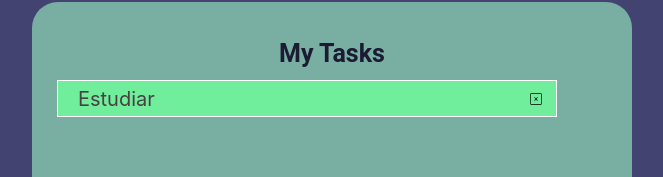
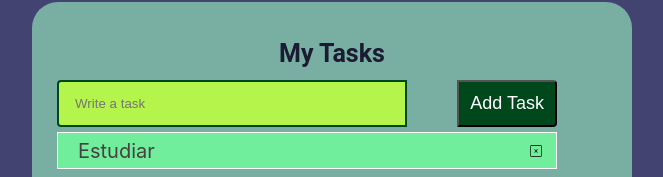
Before and after one commit to kaizenaurelius/task-manager-react, a React (Create React App) app: page / in a window 1280 px wide. Shown: the part 200-377 px from the top of the page, without its empty margins (308-971 px from the left). Built offline with nearby package versions, Linux system fonts and the light colour scheme.

Commit message:
Cambio nombre de todo a task. Ajuste de estilos de task-form

```diff
--- a/src/App.css
+++ b/src/App.css
@@ -14,7 +14,7 @@ h1 {
 
 
 }
-.to-do-container {
+.task-container {
     display: flex;
     flex-direction: column;
     justify-content: center;
@@ -32,7 +32,7 @@ h1 {
     max-width: 20%;
 }
 
-.to-do-list-container {
+.tasks-list-container {
     width: 60rem;
     min-height: 50rem;
     background-color: #79AEA3;
--- a/src/App.js
+++ b/src/App.js
@@ -1,5 +1,6 @@
 import './App.css';
 import Task from './components/Task';
+import TaskForm from './components/TaskForm';
 import logo from './imgs/ChatGPT Image 1 sept 2025, 13_02_16.png'
 
 function App() {
@@ -9,7 +10,7 @@ function App() {
 
 
 
-      <div className='to-do-container'>
+      <div className='task-container'>
         <div className='kaizen-tob-logo-container'>
           <img
             className='kaizen-tob-logo'
@@ -18,13 +19,15 @@ function App() {
           />
       </div>
 
-      <div className='to-do-list-container'>
+      <div className='tasks-list-container'>
         <h1>
           My Tasks
         </h1>
+          <TaskForm/>
           <Task
             text='Estudiar'
           />
+
         </div>
       </div>
 
--- a/src/components/Task.jsx
+++ b/src/components/Task.jsx
@@ -6,7 +6,7 @@ function Task({text, completed}) {
 
 
 	return(
-			<div className={`task-container${completed ? ' completed-task' : ''}`}>
+			<div className={`single-task-container${completed ? ' completed-task' : ''}`}>
 
 				<div className='task-text'>
 					{text}
@@ -15,7 +15,7 @@ function Task({text, completed}) {
 				<div
 					className='task-icons-container'>
 					<CiSquareRemove
-					className='task-icon'
+						className='task-icon'
 					/>
 				</div>
 
--- /dev/null
+++ b/src/components/TaskForm.jsx
@@ -0,0 +1,23 @@
+
+import '../stylesheets/task-form.css'
+
+function TaskForm(props) {
+
+	return (
+
+		<form className='task-form-container'>
+			<input
+				className='task-input'
+				placeholder='Write a task'
+				type='text'
+				name='text'
+			/>
+			<button className='task-button'>
+				Add task
+			</button>
+		</form>
+	)
+
+}
+
+export default TaskForm
--- /dev/null
+++ b/src/stylesheets/task-form.css
@@ -0,0 +1,33 @@
+/* MAIN STRUCTURE */
+
+.task-form-container {
+    display: flex;
+    flex-wrap: wrap;
+    justify-content: space-between;
+    width: 50rem;
+    min-height: 6.5px;
+}
+
+.task-input {
+    width: 35rem;
+    background-color: #B5F44A;
+    padding: 1.4rem 3.2rem 1.4rem 1.6rem;
+    border-radius: 4px 0 0 4px;
+    border: 2px  solid #00471b ;
+    outline: none;
+}
+
+/* Boton agregar tarea */
+
+.task-button {
+    padding: 1.1rem;
+    font-size: 1.8rem;
+    font-family: Robot, sans-serif;
+    border-radius: 0 4px 4px 0;
+    cursor: pointer;
+    outline: none;
+    background-color: #00471b;
+    color: white;
+    text-transform: capitalize;
+    margin-left: 0.5rem;
+}
--- a/src/stylesheets/task.css
+++ b/src/stylesheets/task.css
@@ -1,4 +1,4 @@
-.task-container {
+.single-task-container {
     width: 50rem;
     min-height: 6.5px;
     background-color: #70EE9C;
@@ -37,5 +37,5 @@
   transition: color 0.2s, opacity 0.2s;
 }
 .completed-task {
-    background-color: #484041;
+    background-color: black;
 }
```
